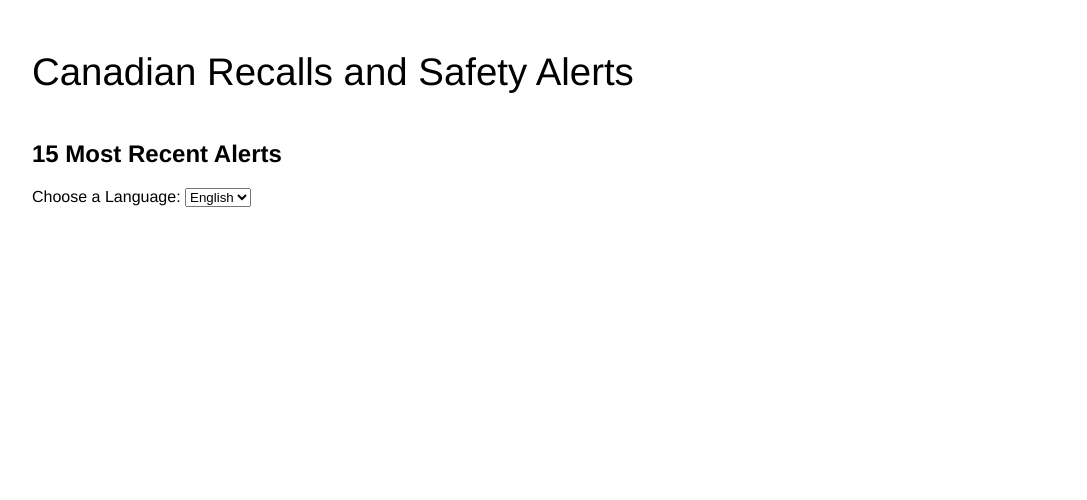
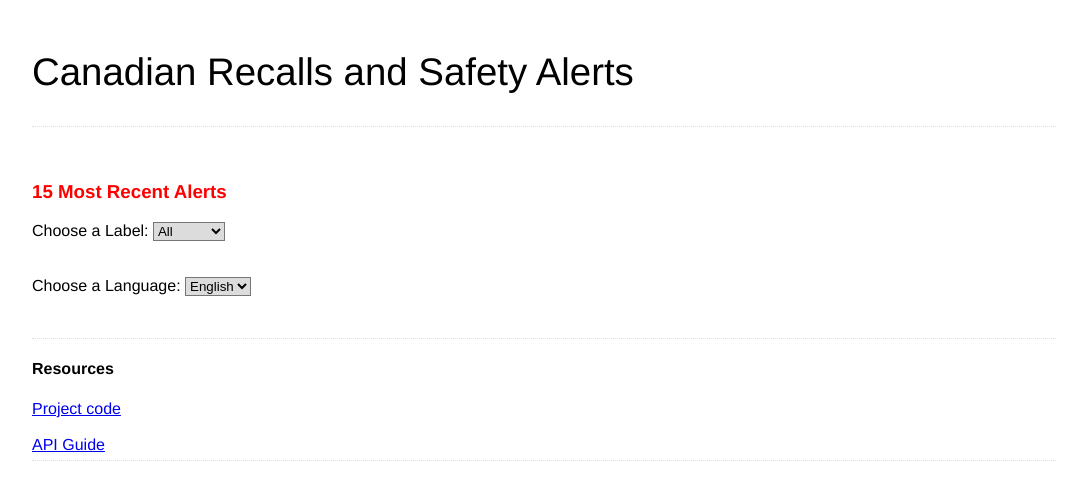
Before and after one commit to socd06/recalls, a plain HTML site: page index.html in a window 1280 px wide. Shown: the whole page, without its empty margins (96-1183 px from the left). Drawn offline with nearby package versions, Linux system fonts and the light colour scheme.

Commit message:
feat: add form, update css with jquery and add project and api links

```diff
--- a/index.html
+++ b/index.html
@@ -4,24 +4,44 @@
     <meta charset="utf-8">
     <title>Canadian Recalls and Safety Alerts</title>
     <link rel="stylesheet" href="css/style.css">
-    <!-- Not using jquery yet
-    <script src="../js/bower_components/jquery-3.5.1.min/index.js">
-    </script>
+
+    <script src="js/jquery.js"></script>
+
     <script>
         $(document).ready(function(){
-            // Highlight paragraph elements
-            $(".language").css("color", "red");
-            $("form: fr").css("color", "blue");
+            // Load a color scheme using jQuery
+            $("h3").css("color", "red");
+            //$("body").css("background", "gainsboro");
+            $("#language").css("background", "gainsboro");
+            $("#label").css("background", "gainsboro");
+            //$("form: fr").css("color", "blue");
         });
     </script>
-    -->
+
+
     </head>
     <body>
         <h1>Canadian Recalls and Safety Alerts</h1>
+        <p></p>
+        <br></br>
 
-        <h2>15 Most Recent Alerts</h2>
 
-        <form id="form">
+        <h3>15 Most Recent Alerts</h3>
+
+        <form id="labelForm">
+            <label for="label">Choose a Label:</label>
+            <select id="label" name="label">
+              <option value="ALL">All</option>
+              <option value="FOOD">Food</option>
+              <option value="VEHICLES">Vehicles</option>
+              <option value="HEALTH">Health</option>
+              <option value="CPS">CPS</option>
+            </select>
+        </form>
+
+        <br></br>
+
+        <form id="langForm">
             <label for="language">Choose a Language:</label>
             <select id="language" name="language">
               <option value="en">English</option>
@@ -32,11 +52,29 @@
             -->
         </form>
 
+        <div id = "recall-type"></div>
         <!-- add div element that will hold retrieved JSON -->
+        <!--
         <div id = "recall-info"></div>
+        -->
+        <div id = "responses"></div>
+        <!-- add js script to process JSON -->
+        <!-- With jQuery -->
 
-        <!-- add js script to process JSON -->
+        <script src="js/query-script.js" ></script>
+        <!-- With simpler JSON/AJAX
         <script src="js/script.js" ></script>
+        -->
 
+        <br></br>
+
+        <p>
+        <h4>Resources</h4>
+          <a href="https://github.com/socd06/recalls">Project code</a>
+          <br></br>
+          <a href=
+          "https://healthycanadians.gc.ca/connect-connectez/data-donnees/recall-alert-rappel-avis-eng.php">
+          API Guide</a>
+        </p>
     </body>
     </html>
```
